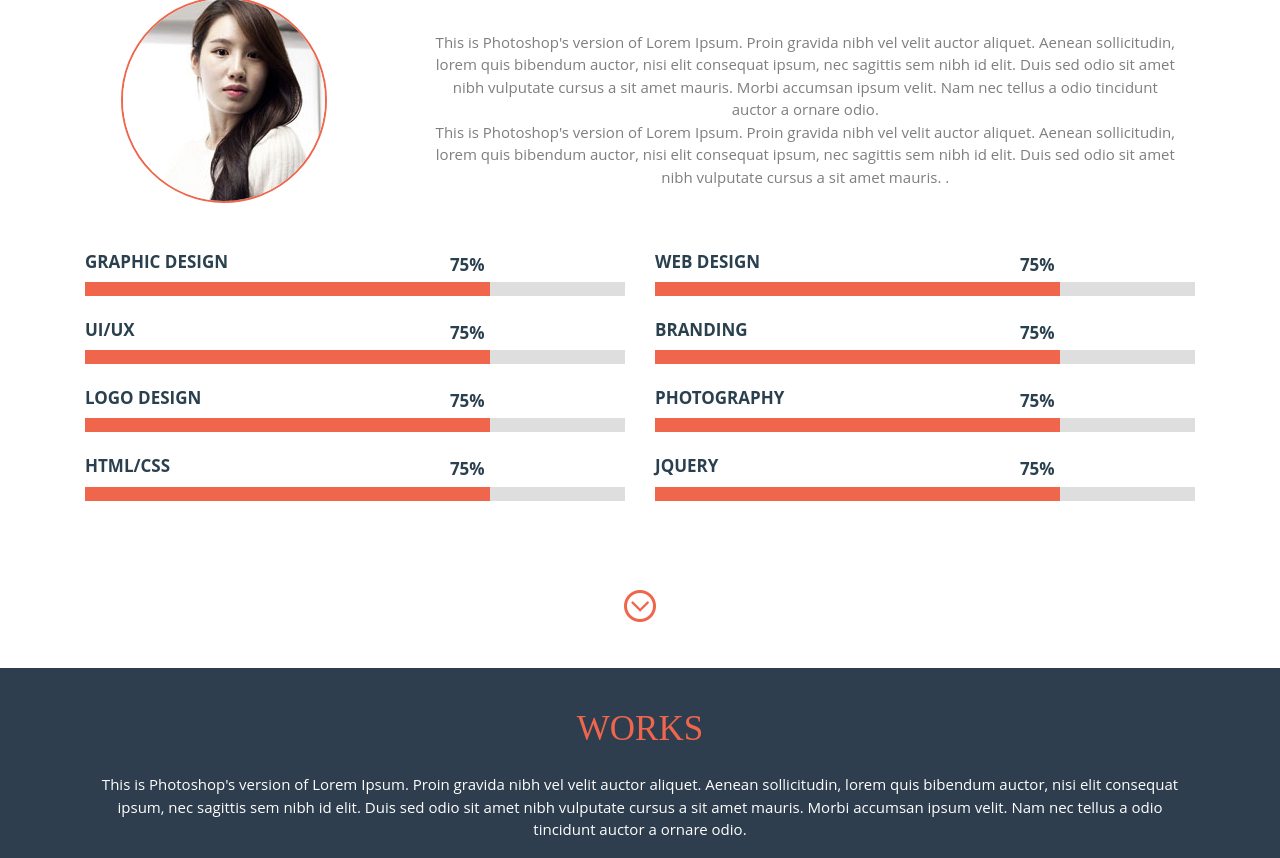
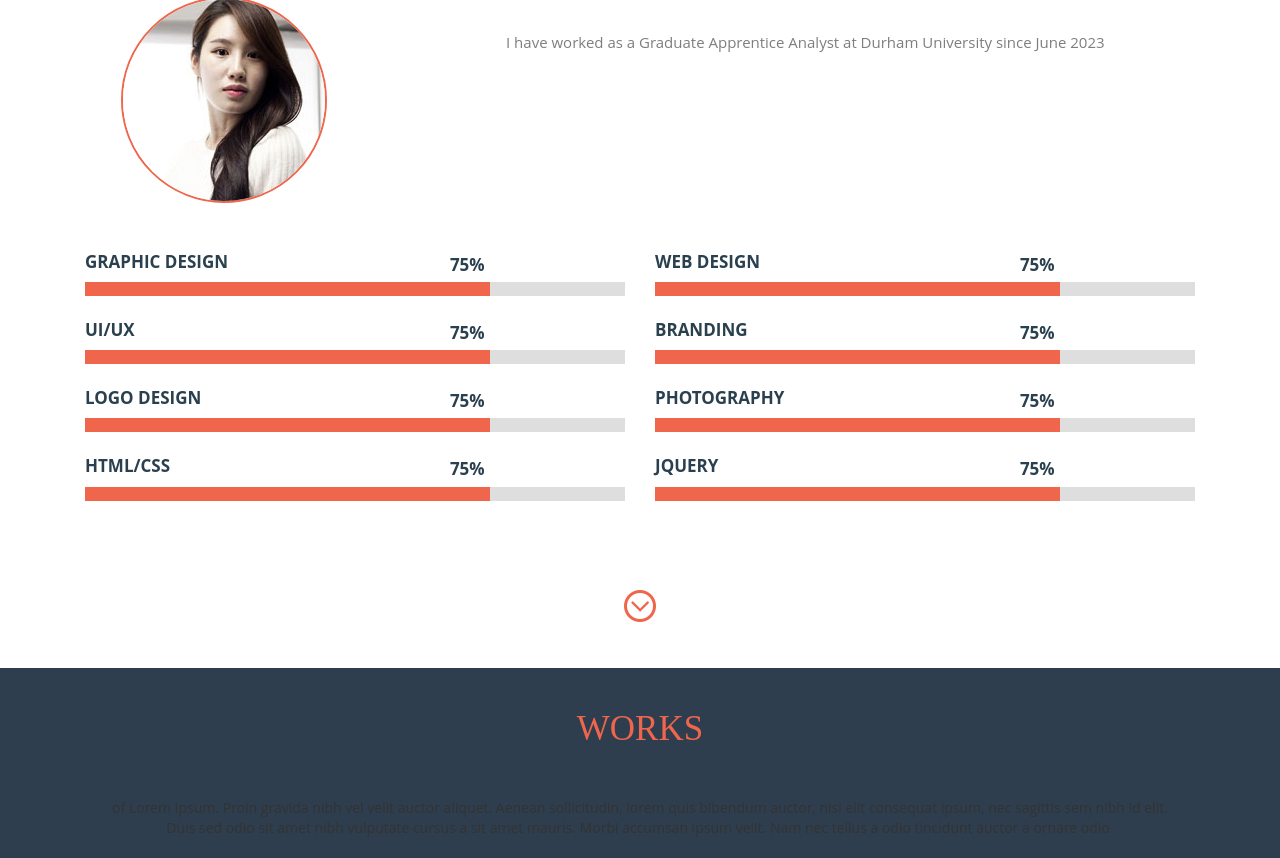
Before and after one commit to niallatdurham/portfolio, a plain HTML site: page above/index.html in a window 1280 px wide. Shown: the part 634-1492 px from the top of the page. Drawn offline with Linux system fonts and the light colour scheme.

Commit message:
first changes

```diff
--- a/above/index.html
+++ b/above/index.html
@@ -102,8 +102,7 @@ Smartphone Compatible web template, free webdesigns for Nokia, Samsung, LG, Sony
 			<img src="images/pic-9.jpg" alt=""/>
 			</div>
 			<div class="about-text">
-					<p>This is Photoshop's version  of Lorem Ipsum. Proin gravida nibh vel velit auctor aliquet. Aenean sollicitudin, lorem quis bibendum auctor, nisi elit consequat ipsum, nec sagittis sem nibh id elit. Duis sed odio sit amet nibh vulputate cursus a sit amet mauris. Morbi accumsan ipsum velit. Nam nec tellus a odio tincidunt auctor a ornare odio.</p>
-					<p>This is Photoshop's version  of Lorem Ipsum. Proin gravida nibh vel velit auctor aliquet. Aenean sollicitudin, lorem quis bibendum auctor, nisi elit consequat ipsum, nec sagittis sem nibh id elit. Duis sed odio sit amet nibh vulputate cursus a sit amet mauris. . </p>
+					<P>I have worked as a Graduate Apprentice Analyst at Durham University since June 2023</P>
 			</div>
 			<div class="clearfix"></div>
 			</div>
@@ -236,7 +235,7 @@ Smartphone Compatible web template, free webdesigns for Nokia, Samsung, LG, Sony
 	<div class="works-section" id="work" id="work">
 	   <div class="works-header">
 			<h3>works</h3>
-				<p>This is Photoshop's version  of Lorem Ipsum. Proin gravida nibh vel velit auctor aliquet. Aenean sollicitudin, lorem quis bibendum auctor, nisi elit consequat ipsum, nec sagittis sem nibh id elit. Duis sed odio sit amet nibh vulputate cursus a sit amet mauris. Morbi accumsan ipsum velit. Nam nec tellus a odio tincidunt auctor a ornare odio. </p>
+				<p></p> of Lorem Ipsum. Proin gravida nibh vel velit auctor aliquet. Aenean sollicitudin, lorem quis bibendum auctor, nisi elit consequat ipsum, nec sagittis sem nibh id elit. Duis sed odio sit amet nibh vulputate cursus a sit amet mauris. Morbi accumsan ipsum velit. Nam nec tellus a odio tincidunt auctor a ornare odio. </p>
 		</div>
 		<div class="portfolio-section-bottom-row" id="portfolio">
 			<div class="container">
```
